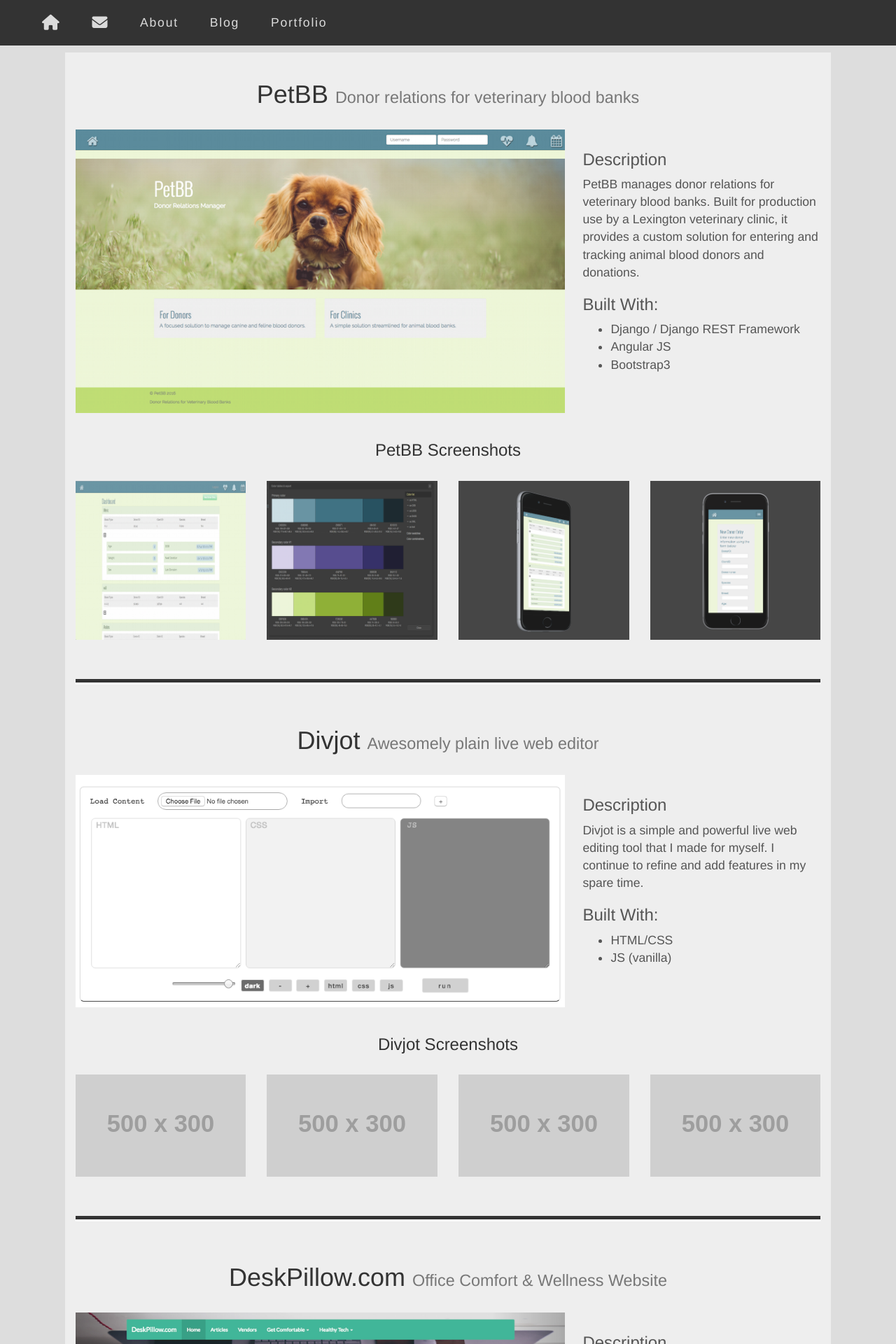
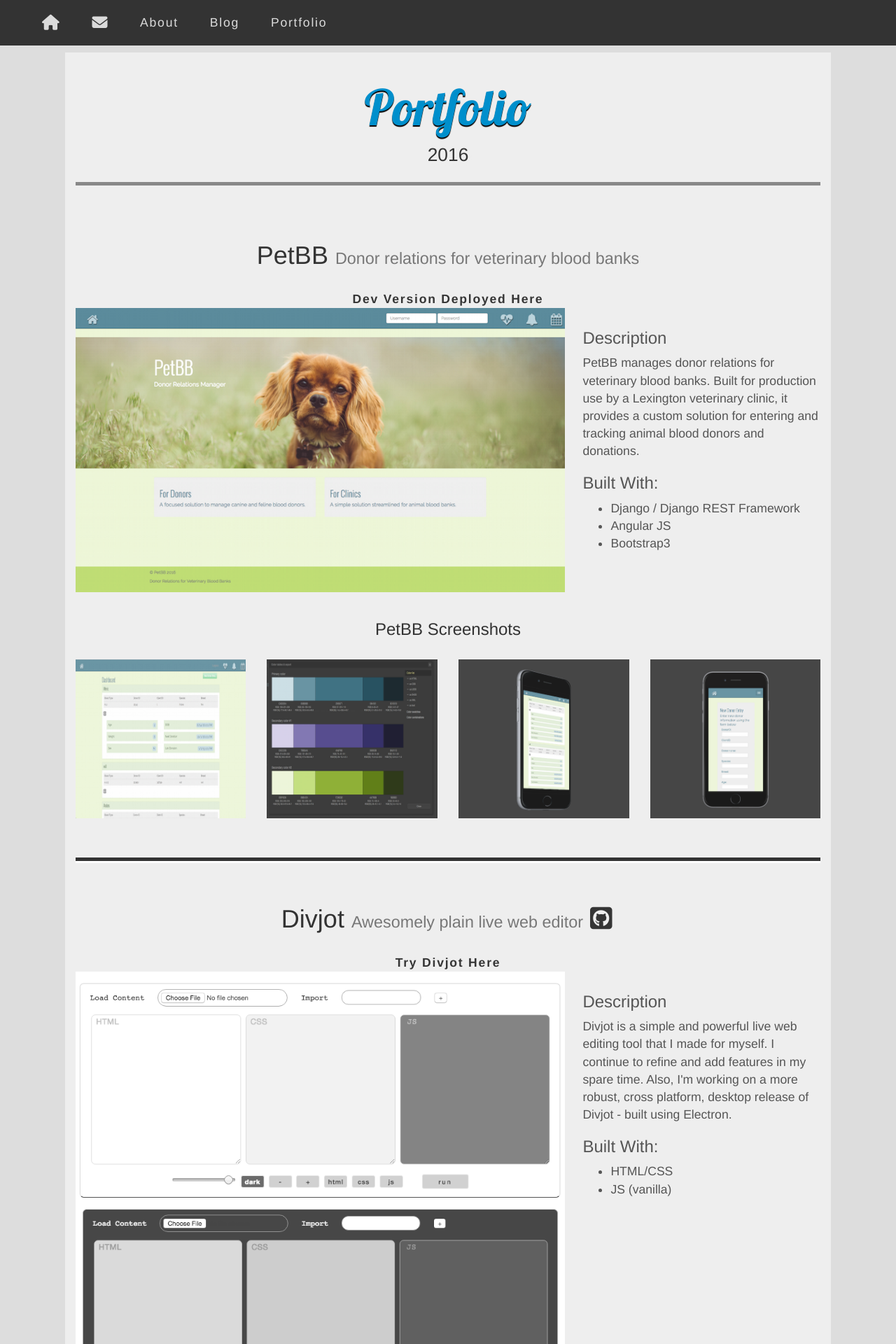
Before and after one commit to bFraley/bFraley.github.io, a Jekyll site: the page built from portfolio2.html, in a window 1280 px wide. Shown: the top 1920 px of the page at 70% size. Built offline with Jekyll 4.4.1, drawn with Linux system fonts in a browser that asks for light colours; nearby versions of some CDN libraries; some web fonts are replaced; some of the changed text lies outside the part shown.

Commit message:
petbb, divjot, and deskpillow are done

```diff
--- a/portfolio2.html
+++ b/portfolio2.html
@@ -4,6 +4,11 @@
 ---
 
     <div class="container home-article">
+
+        <div class="page-header">
+          <h1 id="blog-heading">Portfolio</h1>
+          <p id="blog-subheading">2016</p>
+        </div>
 
         <!-- PetBB -->
         <!-- ************************************************************* -->
@@ -12,6 +17,7 @@
                 <h1 class="page-header">PetBB
                     <small>Donor relations for veterinary blood banks</small>
                 </h1>
+                <a href="https://petbb-dev.herokuapp.com">Dev Version Deployed Here</a>
             </div>
         </div>
         <!-- /.row -->
@@ -91,7 +97,10 @@
             <div class="col-lg-12">
                 <h1 class="page-header">Divjot
                     <small>Awesomely plain live web editor</small>
+                    <a href="https://github.com/bfraley/divjot" target="_blank">
+                    <i class="fa fa-github-square fa-1x" aria-hidden="true"></i></a>
                 </h1>
+                <a href="https://bfraley.github.io/divjot">Try Divjot Here</a>
             </div>
         </div>
         <!-- /.row -->
@@ -102,17 +111,21 @@
             <div class="col-md-8">
                 <img class="img-responsive" src="images/divjot/01-divjot.png"
                 alt="project screenshot of Divjot live web editor">
+                <img class="img-responsive" src="images/divjot/02-divjot.png"
+                alt="project screenshot of Divjot live web editor">
             </div>
 
             <div class="col-md-4 portfolio-description">
                 <h3>Description</h3>
                 <p>Divjot is a simple and powerful live web editing tool that I made for myself.
-                I continue to refine and add features in my spare time.</p>
+                I continue to refine and add features in my spare time. Also, I'm working on
+                a more robust, cross platform, desktop release of Divjot - built using Electron.</p>
                 <h3>Built With:</h3>
                 <ul>
                     <li>HTML/CSS</li>
                     <li>JS (vanilla)</li>
                 </ul>
+
             </div>
 
         </div>
@@ -127,25 +140,29 @@
 
             <div class="col-sm-3 col-xs-6">
                 <a href="#">
-                    <img class="img-responsive portfolio-item" src="http://placehold.it/500x300" alt="">
+                    <img class="img-responsive portfolio-item" src="images/divjot/06-divjot.png"
+                    alt="Divjot live web editor screenshot">
                 </a>
             </div>
 
             <div class="col-sm-3 col-xs-6">
                 <a href="#">
-                    <img class="img-responsive portfolio-item" src="http://placehold.it/500x300" alt="">
+                    <img class="img-responsive portfolio-item" src="images/divjot/03-divjot.png"
+                    alt="Divjot live web editor screenshot">
                 </a>
             </div>
 
             <div class="col-sm-3 col-xs-6">
                 <a href="#">
-                    <img class="img-responsive portfolio-item" src="http://placehold.it/500x300" alt="">
+                    <img class="img-responsive portfolio-item" src="images/divjot/04-divjot.png"
+                    alt="Divjot live web editor screenshot">
                 </a>
             </div>
 
             <div class="col-sm-3 col-xs-6">
                 <a href="#">
-                    <img class="img-responsive portfolio-item" src="http://placehold.it/500x300" alt="">
+                    <img class="img-responsive portfolio-item" src="images/divjot/05-divjot.png"
+                    alt="Divjot live web editor screenshot">
                 </a>
             </div>
 
@@ -161,6 +178,7 @@
                 <h1 class="page-header">DeskPillow.com
                     <small>Office Comfort &amp; Wellness Website</small>
                 </h1>
+                <a href="http://deskpillow.com">Visit Site Here</a>
             </div>
         </div>
         <!-- /.row -->
@@ -191,30 +211,31 @@
         <div class="row">
 
             <div class="col-lg-12">
-                <h3 class="page-header">Divjot Screenshots</h3>
+                <h3 class="page-header">DeskPillow.com Screenshots</h3>
             </div>
 
             <div class="col-sm-3 col-xs-6">
                 <a href="#">
-                    <img class="img-responsive portfolio-item" src="images/02-deskpillow.png" alt="">
+                    <img class="img-responsive portfolio-item" src="images/deskpillow/02-deskpillow.png"
+                     alt="">
                 </a>
             </div>
 
             <div class="col-sm-3 col-xs-6">
                 <a href="#">
-                    <img class="img-responsive portfolio-item" src="images/03-deskpillow.png" alt="">
+                    <img class="img-responsive portfolio-item" src="images/deskpillow/03-deskpillow.png" alt="">
                 </a>
             </div>
 
             <div class="col-sm-3 col-xs-6">
                 <a href="#">
-                    <img class="img-responsive portfolio-item" src="images/04-deskpillow.png" alt="">
+                    <img class="img-responsive portfolio-item" src="images/deskpillow/04-deskpillow.png" alt="">
                 </a>
             </div>
 
             <div class="col-sm-3 col-xs-6">
                 <a href="#">
-                    <img class="img-responsive portfolio-item" src="images/05-deskpillow.png" alt="">
+                    <img class="img-responsive portfolio-item" src="images/deskpillow/05-deskpillow.png" alt="">
                 </a>
             </div>
 
@@ -222,3 +243,5 @@
         <!-- /.row -->
 
         <hr>
+
+</div>  <!-- end div class: home-article -->
--- a/styles.css
+++ b/styles.css
@@ -229,12 +229,6 @@
     min-height:300px;
 }
 
-/* font-awesome github icon */
-.fa-github-square {
-    float:right;
-    margin-right:25px;
-}
-
 #blog-heading {
     margin:10px auto;
     font-size:4em;
```
Also changed, not shown: other parts of portfolio2.html (+5 -3 lines), images/divjot/02-divjot.png (added), images/divjot/03-divjot.png (added), images/divjot/04-divjot.png (added), images/divjot/05-divjot.png (added), images/divjot/06-divjot.png (added), 1 other file.
